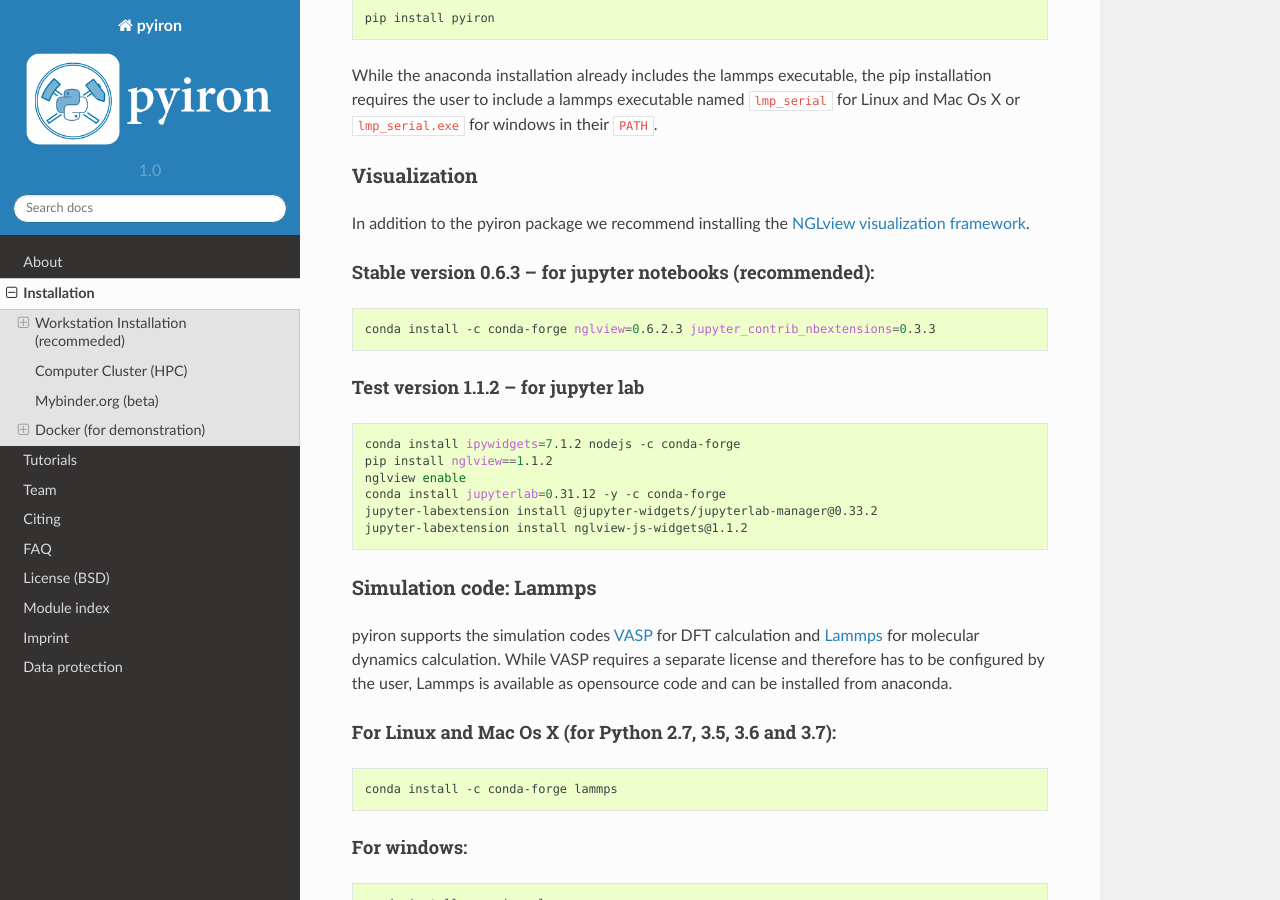
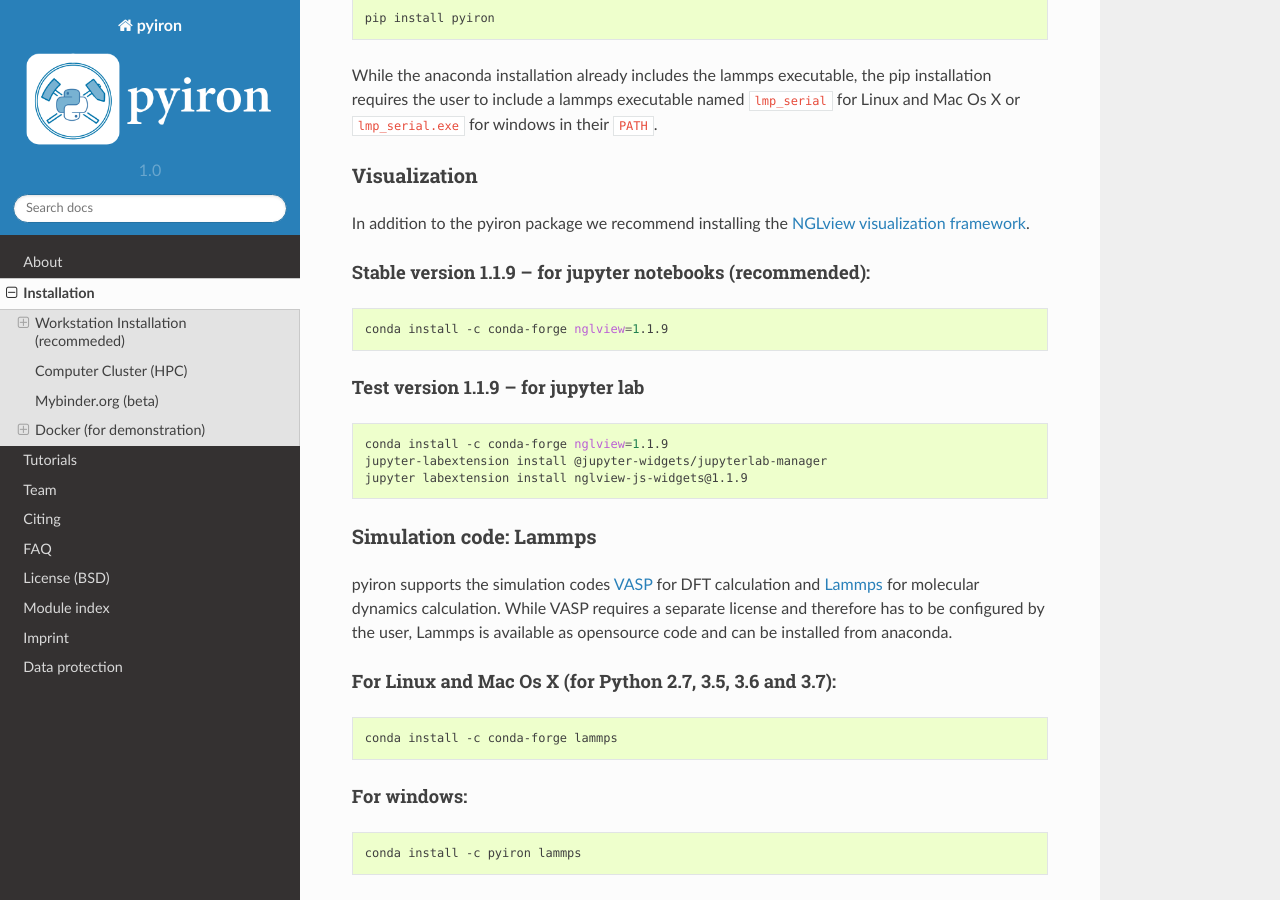
Before and after one commit to pyiron/pyiron, a Sphinx documentation site: the page built from docs/source/installation.rst, in a window 1280 px wide and 900 px high, scrolled down 1177 px. Built offline with Sphinx 7.4.7 and the Read the Docs theme 2.0.0, drawn with Linux system fonts in a browser that asks for light colours; pages that are not in the unit, such as notebooks, are missing from menus.

Commit message:
Suggest installing nglview using 1.1.9

```diff
--- a/docs/source/installation.rst
+++ b/docs/source/installation.rst
@@ -54,24 +54,21 @@ Visualization
 =============
 In addition to the pyiron package we recommend installing the `NGLview visualization framework <https://github.com/arose/nglview>`_.
 
-Stable version 0.6.3 – for jupyter notebooks (recommended):
+Stable version 1.1.9 – for jupyter notebooks (recommended):
 -----------------------------------------------------------
 
 .. code-block:: bash
 
-    conda install -c conda-forge nglview=0.6.2.3 jupyter_contrib_nbextensions=0.3.3
+    conda install -c conda-forge nglview=1.1.9
 
-Test version 1.1.2 – for jupyter lab
+Test version 1.1.9 – for jupyter lab
 ------------------------------------
 
 .. code-block:: bash
 
-    conda install ipywidgets=7.1.2 nodejs -c conda-forge
-    pip install nglview==1.1.2
-    nglview enable
-    conda install jupyterlab=0.31.12 -y -c conda-forge
-    jupyter-labextension install @jupyter-widgets/jupyterlab-manager@0.33.2
-    jupyter-labextension install nglview-js-widgets@1.1.2
+    conda install -c conda-forge nglview=1.1.9
+    jupyter-labextension install @jupyter-widgets/jupyterlab-manager
+    jupyter labextension install nglview-js-widgets@1.1.9
 
 Simulation code: Lammps
 =======================
```
